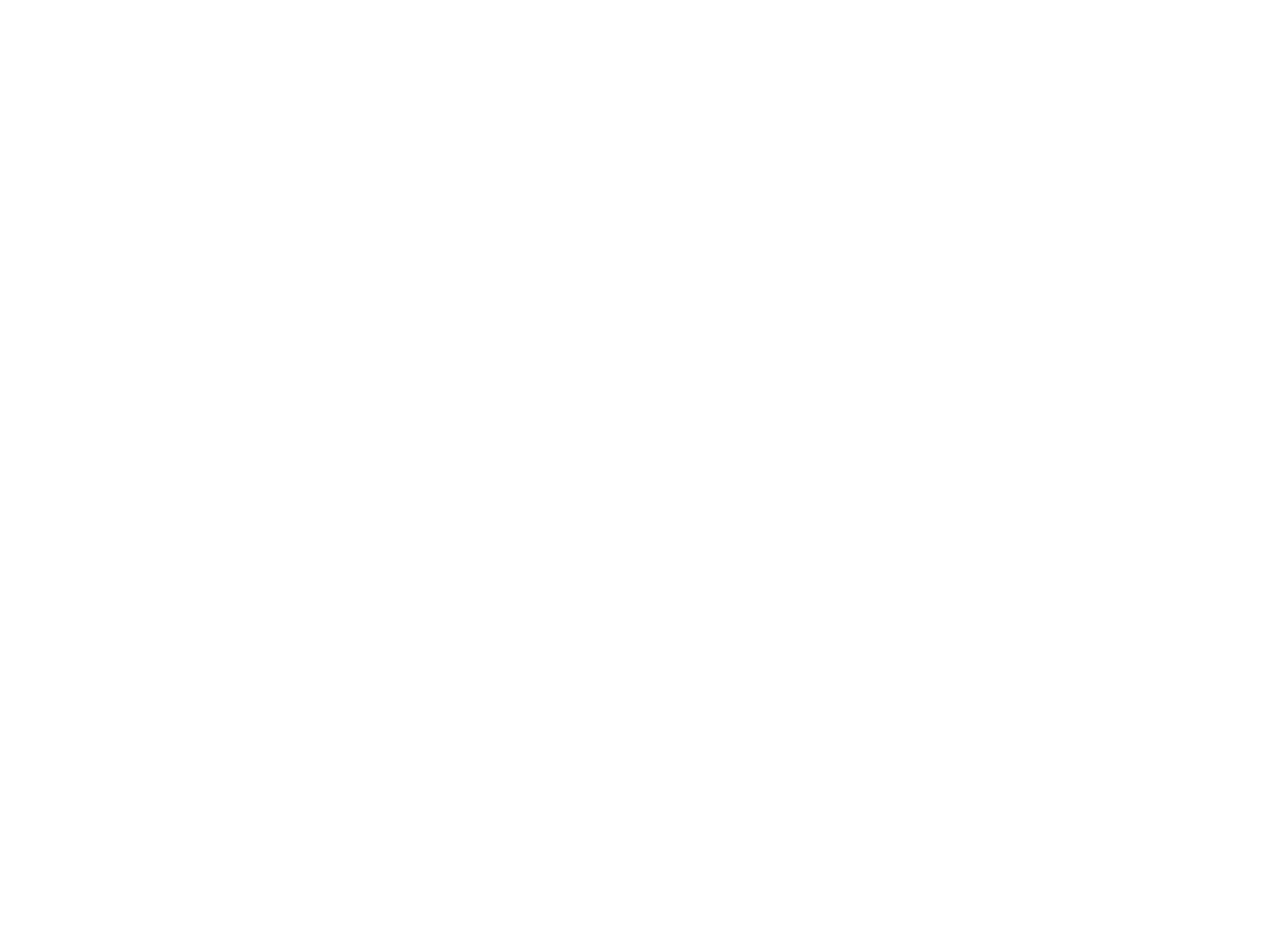
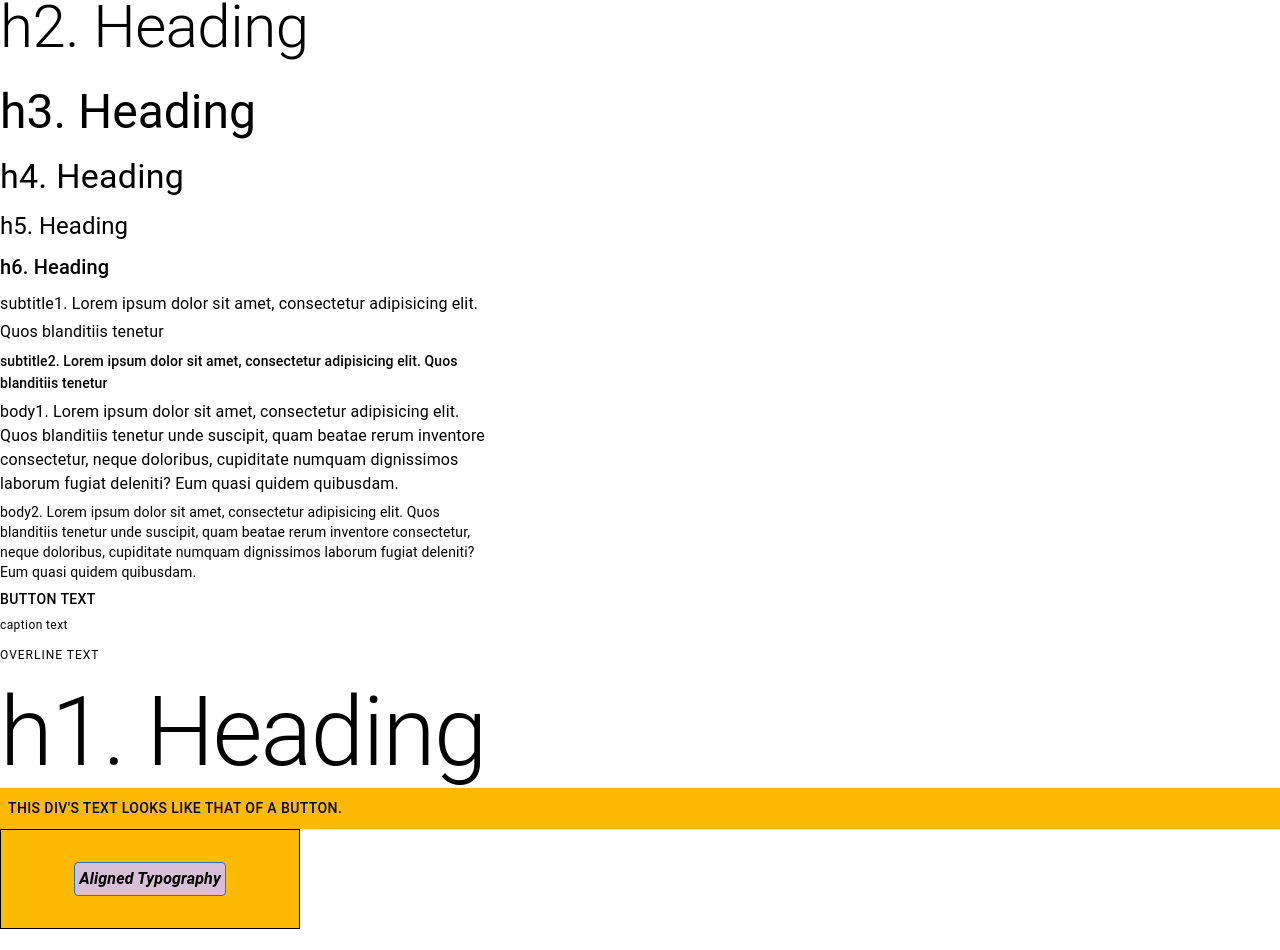
Before and after one commit to m-ahrukh/mui-designs, a Next.js app: page / in a window 1280 px wide. Shown: the part 1729-2679 px from the top of the page. Before the commit the page ends 1574 px from the top, so only its background shows below. Built offline with nearby package versions, Linux system fonts and the light colour scheme.

Commit message:
added typography components

```diff
--- a/package.json
+++ b/package.json
@@ -11,6 +11,7 @@
   "dependencies": {
     "@emotion/react": "^11.11.3",
     "@emotion/styled": "^11.11.0",
+    "@fontsource/roboto": "^5.0.8",
     "@mui/material": "^5.15.5",
     "next": "14.0.4",
     "react": "^18",
--- /dev/null
+++ b/src/app/components/typography.tsx
@@ -0,0 +1,61 @@
+import * as React from 'react';
+import Box from '@mui/material/Box';
+import Typography from '@mui/material/Typography';
+
+export default function TypographyTypes() {
+  return (
+    <Box sx={{ width: '100%', maxWidth: 500 }}>
+      <Typography variant="h1" gutterBottom>
+        h1. Heading
+      </Typography>
+      <Typography variant="h2" gutterBottom>
+        h2. Heading
+      </Typography>
+      <Typography variant="h3" gutterBottom>
+        h3. Heading
+      </Typography>
+      <Typography variant="h4" gutterBottom>
+        h4. Heading
+      </Typography>
+      <Typography variant="h5" gutterBottom>
+        h5. Heading
+      </Typography>
+      <Typography variant="h6" gutterBottom>
+        h6. Heading
+      </Typography>
+      <Typography variant="subtitle1" gutterBottom>
+        subtitle1. Lorem ipsum dolor sit amet, consectetur adipisicing elit. Quos
+        blanditiis tenetur
+      </Typography>
+      <Typography variant="subtitle2" gutterBottom>
+        subtitle2. Lorem ipsum dolor sit amet, consectetur adipisicing elit. Quos
+        blanditiis tenetur
+      </Typography>
+      <Typography variant="body1" gutterBottom>
+        body1. Lorem ipsum dolor sit amet, consectetur adipisicing elit. Quos
+        blanditiis tenetur unde suscipit, quam beatae rerum inventore consectetur,
+        neque doloribus, cupiditate numquam dignissimos laborum fugiat deleniti? Eum
+        quasi quidem quibusdam.
+      </Typography>
+      <Typography variant="body2" gutterBottom>
+        body2. Lorem ipsum dolor sit amet, consectetur adipisicing elit. Quos
+        blanditiis tenetur unde suscipit, quam beatae rerum inventore consectetur,
+        neque doloribus, cupiditate numquam dignissimos laborum fugiat deleniti? Eum
+        quasi quidem quibusdam.
+      </Typography>
+      <Typography variant="button" display="block" gutterBottom>
+        button text
+      </Typography>
+      <Typography variant="caption" display="block" gutterBottom>
+        caption text
+      </Typography>
+      <Typography variant="overline" display="block" gutterBottom>
+        overline text
+      </Typography>
+
+      <Typography variant="h1" component="h2">
+        h1. Heading
+      </Typography>
+    </Box>
+  );
+}
--- /dev/null
+++ b/src/app/components/typographyStyling.tsx
@@ -0,0 +1,34 @@
+import * as React from 'react';
+import { Stack, Typography, styled } from '@mui/material';
+
+const StylesTypography = styled(Typography, {})(({theme})=>({
+    borderRadius: 4,
+    border: '1px solid',
+    borderColor: theme.palette.primary.main,
+    backgroundColor: 'thistle',
+    maxHeight: '3rem',
+    padding: 4,
+    margin: 8,
+    fontStyle: 'italic',
+    fontWeight: 'bold',
+}))
+
+const defaultSettings = {
+  border: '1px solid black',
+  backgroundColor: '#fcba03',
+  width: 300,
+  height: 100,
+  justifyContent: 'center',
+  alignItems: 'center'
+}
+
+export default function TypographyStyles() {
+  return (
+      <div>
+        <Stack direction='row' sx={defaultSettings}>
+            <StylesTypography noWrap>Aligned Typography</StylesTypography>
+        </Stack>
+        <br></br>
+      </div>
+  );
+}
--- /dev/null
+++ b/src/app/components/typographyThemeKeys.tsx
@@ -0,0 +1,12 @@
+import * as React from 'react';
+import { styled } from '@mui/material/styles';
+
+const Div = styled('div')(({ theme }) => ({
+  ...theme.typography.button,
+  backgroundColor: '#fcba03',
+  padding: theme.spacing(1),
+}));
+
+export default function TypographyTheme() {
+  return <Div>{"This div's text looks like that of a button."}</Div>;
+}
--- a/src/app/page.tsx
+++ b/src/app/page.tsx
@@ -6,6 +6,9 @@
 import Warning from "./components/WarningConditionalRedering";
 import { AutoCompleteMui } from "./components/AutoCompleteMui";
 import GroupedAutoComplete from "./components/GroupedAutoComplete";
+import TypographyTypes from "./components/typography";
+import TypographyTheme from "./components/typographyThemeKeys";
+import TypographyStyles from "./components/typographyStyling";
 
 function App() {
 
@@ -24,9 +27,11 @@
       <hr></hr>
       <br></br>
       <AutoCompleteMui />
-
       <GroupedAutoComplete />
       <br></br>
+      <TypographyTypes />
+      <TypographyTheme />
+      <TypographyStyles />
     </>
   )
 }
```
Also changed, not shown: 1 other file (tests, documents, lock files or other folders).
